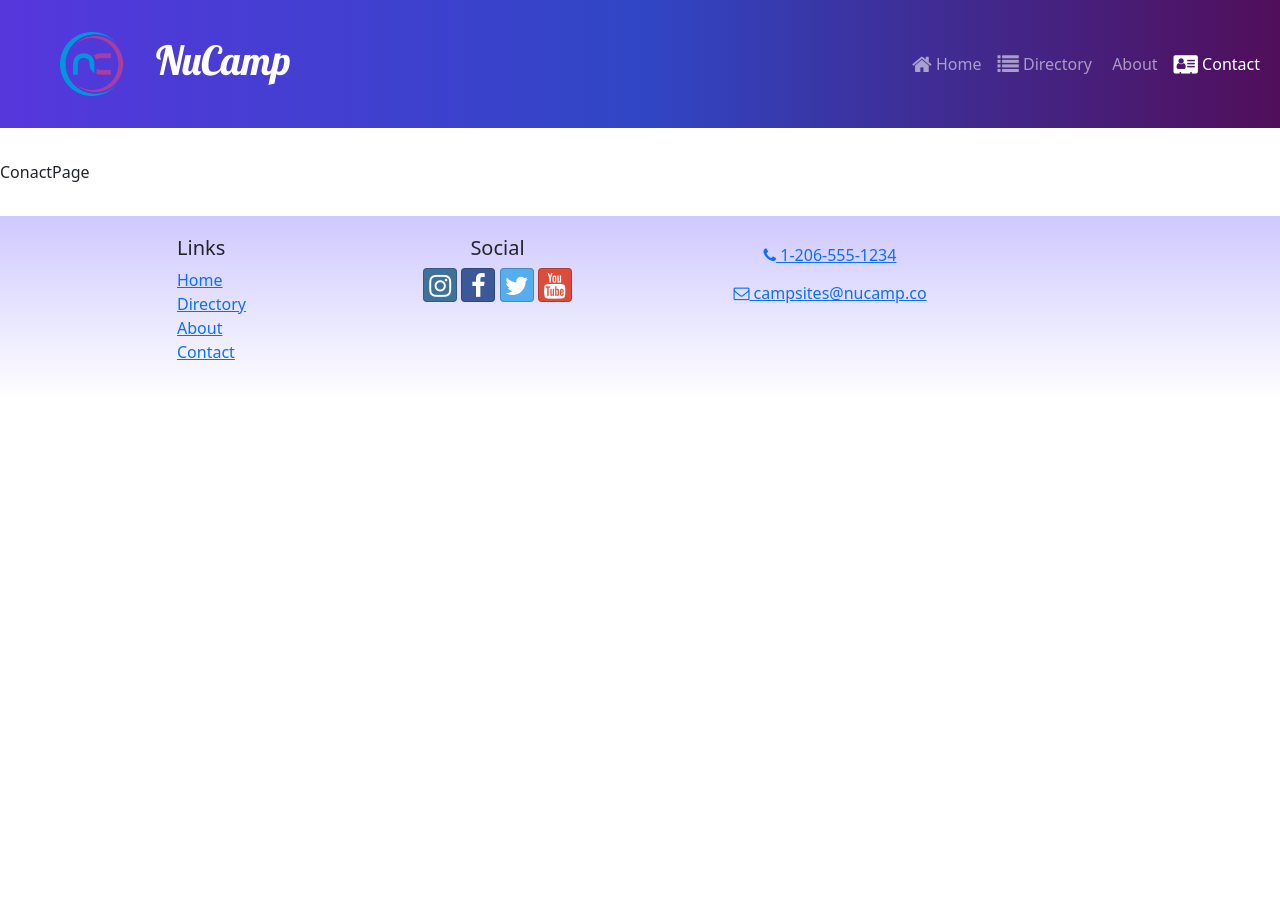
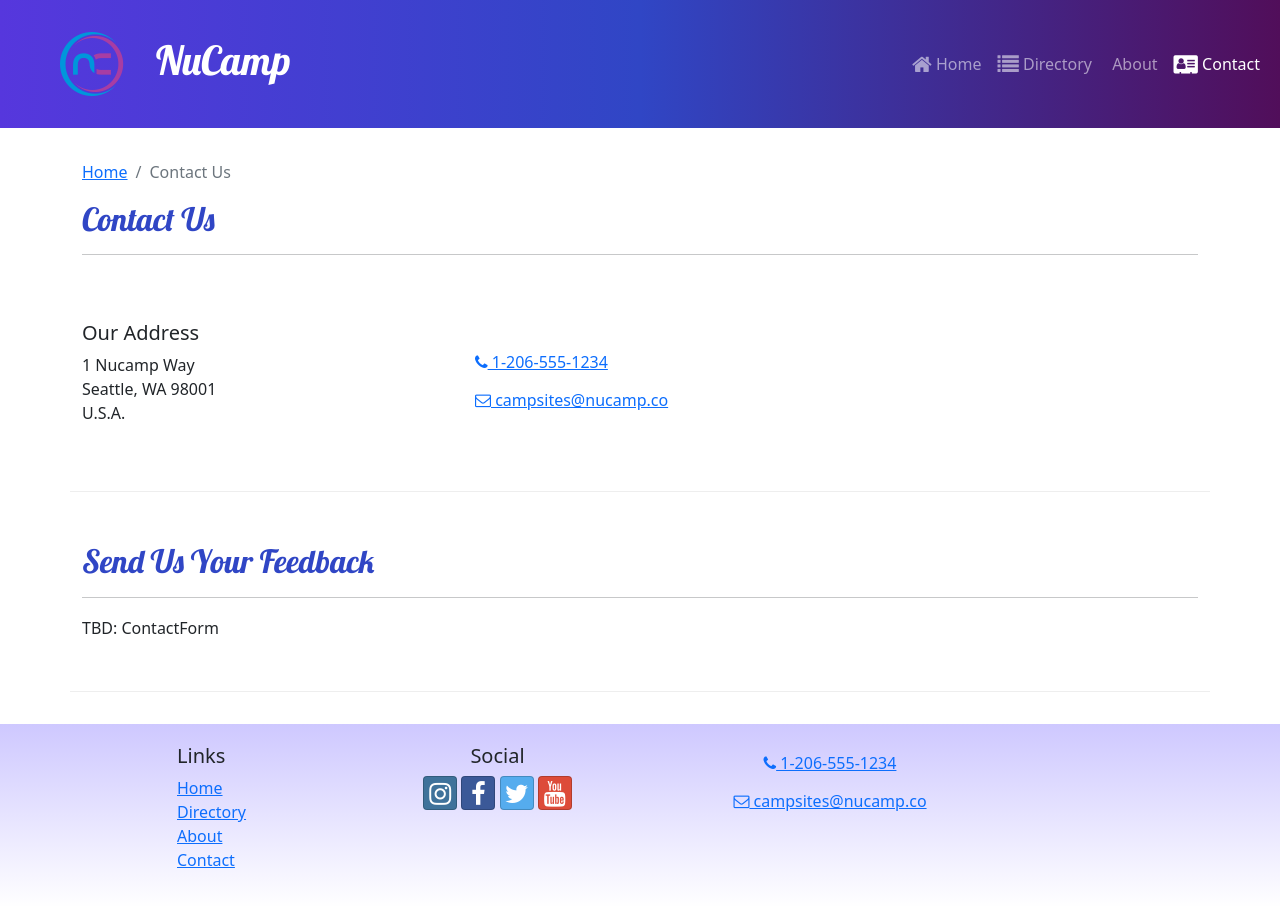
Before and after one commit to jamesperrin/nucampsite-react, a React (Create React App) app: page /contact in a window 1280 px wide. Before the commit the page ends 800 px from the top, so only its background shows below. Built offline with nearby package versions, Linux system fonts and the light colour scheme.

Commit message:
Complete exercise ContactPage

```diff
--- a/src/components/Footer.js
+++ b/src/components/Footer.js
@@ -10,7 +10,7 @@ const Footer = () => {
             <h5>Links</h5>
             <ul className='list-unstyled'>
               <li>
-                <Link to='/' title=''>Home</Link>
+                <Link to='/' title='Home Page'>Home</Link>
               </li>
               <li>
                 <Link to='/directory' title='Directory'>Directory</Link>
--- a/src/pages/ContactPage.js
+++ b/src/pages/ContactPage.js
@@ -1,5 +1,40 @@
+import { Container, Col, Row } from 'reactstrap';
+import SubHeader from '../components/SubHeader';
+
 const ContactPage = () => {
-  return <div>ConactPage</div>;
+  return (
+    <Container>
+      <SubHeader current='Contact Us' />
+      <Row className='row-content align-items-center'>
+        <Col sm='4'>
+          <h5>Our Address</h5>
+          <address>
+            1 Nucamp Way
+            <br />
+            Seattle, WA 98001
+            <br />
+            U.S.A.
+          </address>
+        </Col>
+        <Col>
+          <a role='button' className='btn btn-link' href='tel:+12065551234' title='Call 12065551234'>
+            <i className='fa fa-phone' /> 1-206-555-1234
+          </a>
+          <br />
+          <a role='button' className='btn btn-link' href='mailto:fakeemail@fakeemail.co' title='Email fakeemail@fakeemail.co'>
+            <i className='fa fa-envelope-o' /> campsites@nucamp.co
+          </a>
+        </Col>
+      </Row>
+      <Row className='row-content'>
+        <Col xs='12'>
+          <h2>Send Us Your Feedback</h2>
+          <hr />
+        </Col>
+        <Col md='10'>TBD: ContactForm</Col>
+      </Row>
+    </Container>
+  );
 };
 
 export default ContactPage;
```
